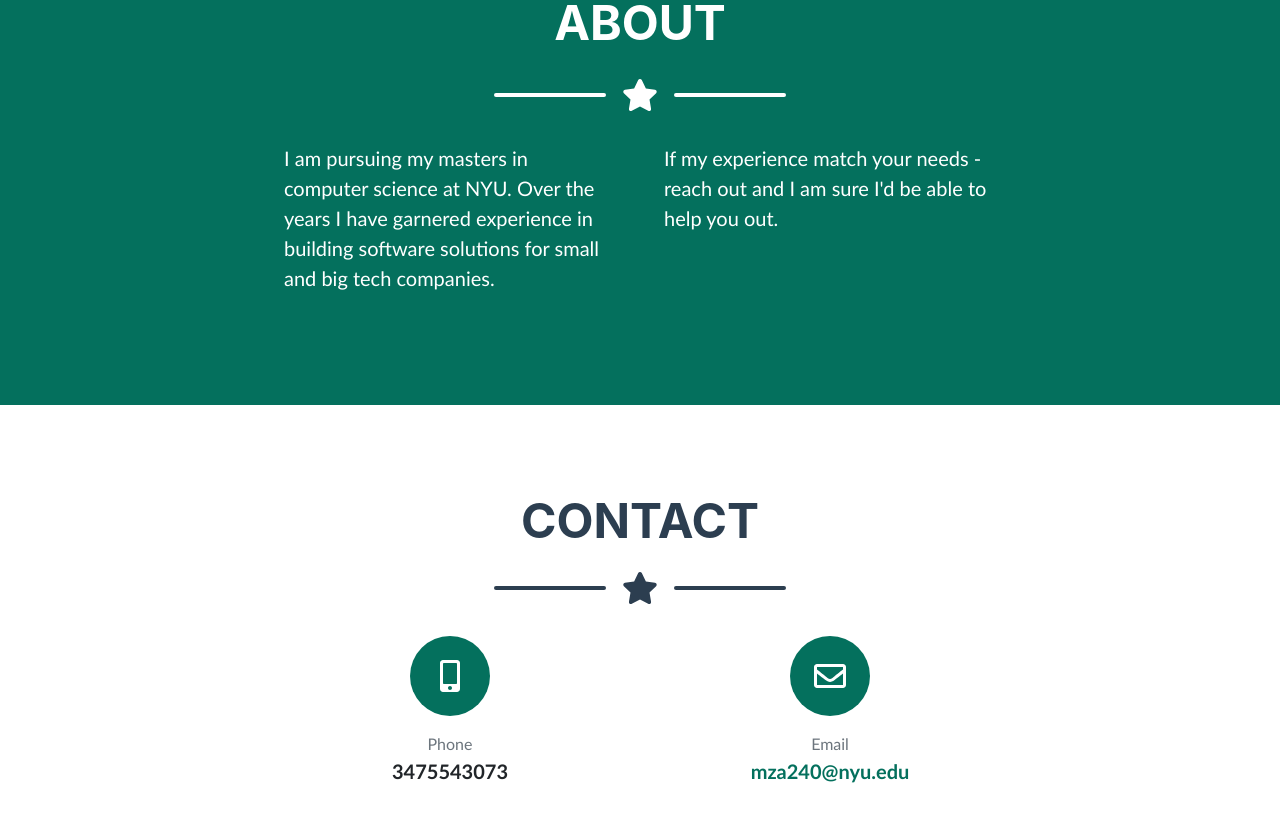
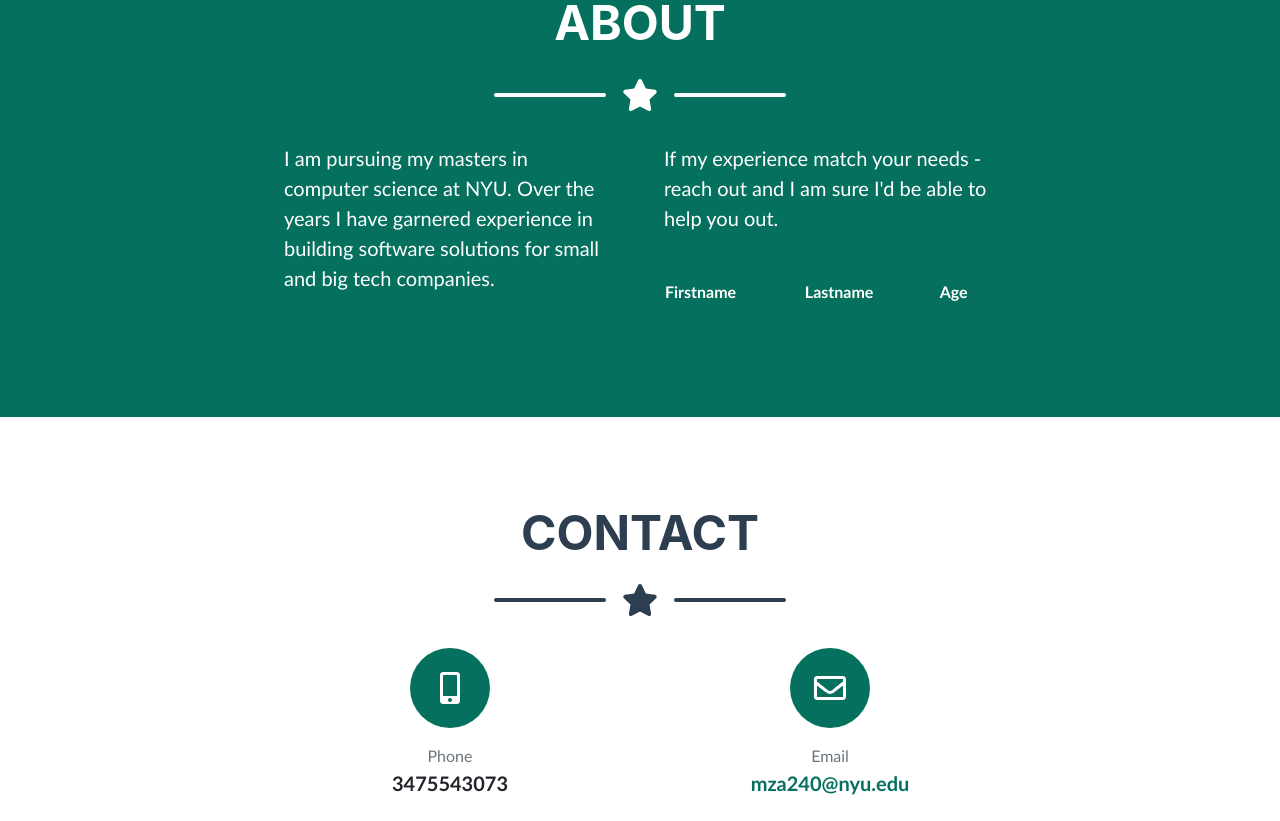
Before and after one commit to malabez/malabez.github.io, a plain HTML site: page index.html in a window 1280 px wide. Shown: the part 1779-2600 px from the top of the page. Drawn offline with nearby package versions, Linux system fonts and the light colour scheme; a web font is replaced by a local one.

Commit message:
Update index.html

```diff
--- a/index.html
+++ b/index.html
@@ -317,7 +317,15 @@
                         </div>
                     </div>
                     <div class="col-lg-4 mr-auto">
-                        <p class="pre-wrap lead">If my experience match your needs - reach out and I am sure I'd be able to help you out.</p>
+                        <p class="pre-wrap lead">If my experience match your needs - reach out and I am sure I'd be able to help you out.
+                        <table style="width:100%">
+                          <tr>
+                            <th>Firstname</th>
+                            <th>Lastname</th>
+                            <th>Age</th>
+                          </tr>
+                        </table>
+                        </p>
                     </div>
                 </div>
             </div>
```
